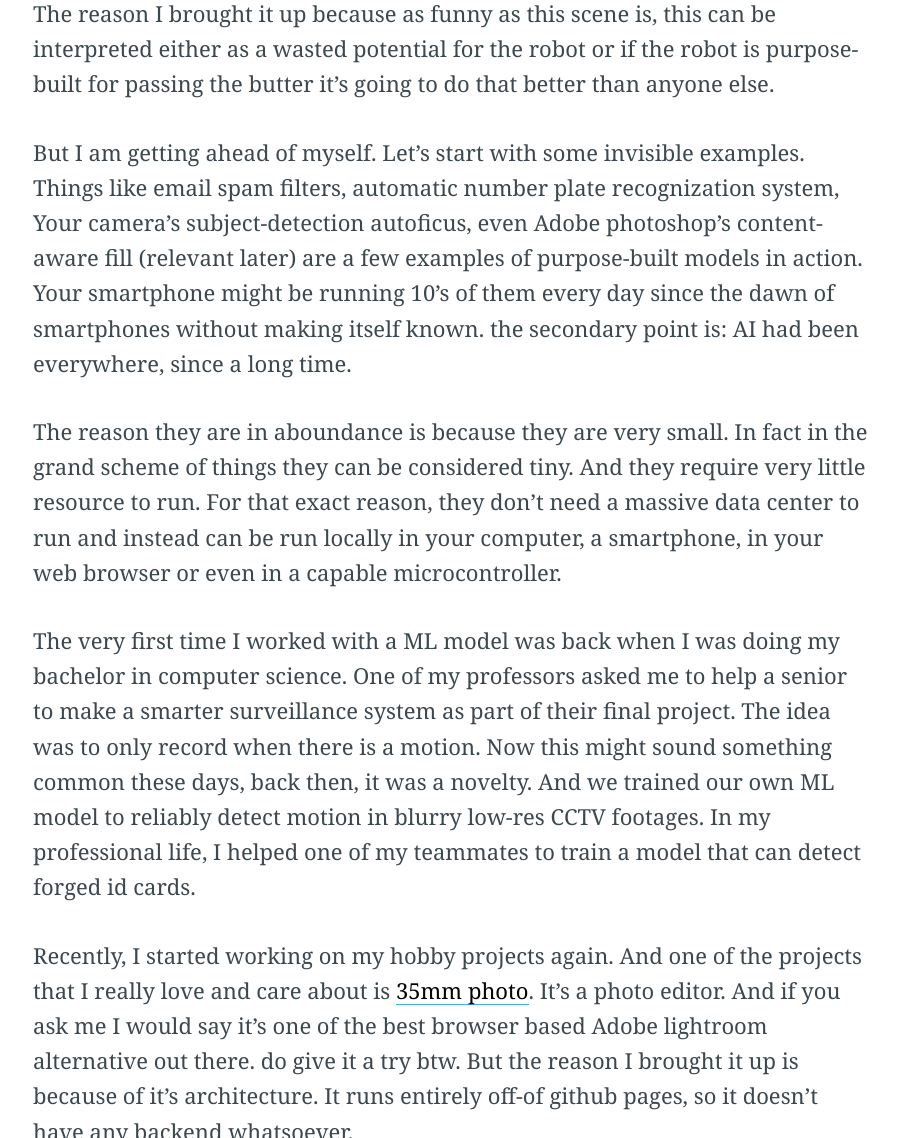
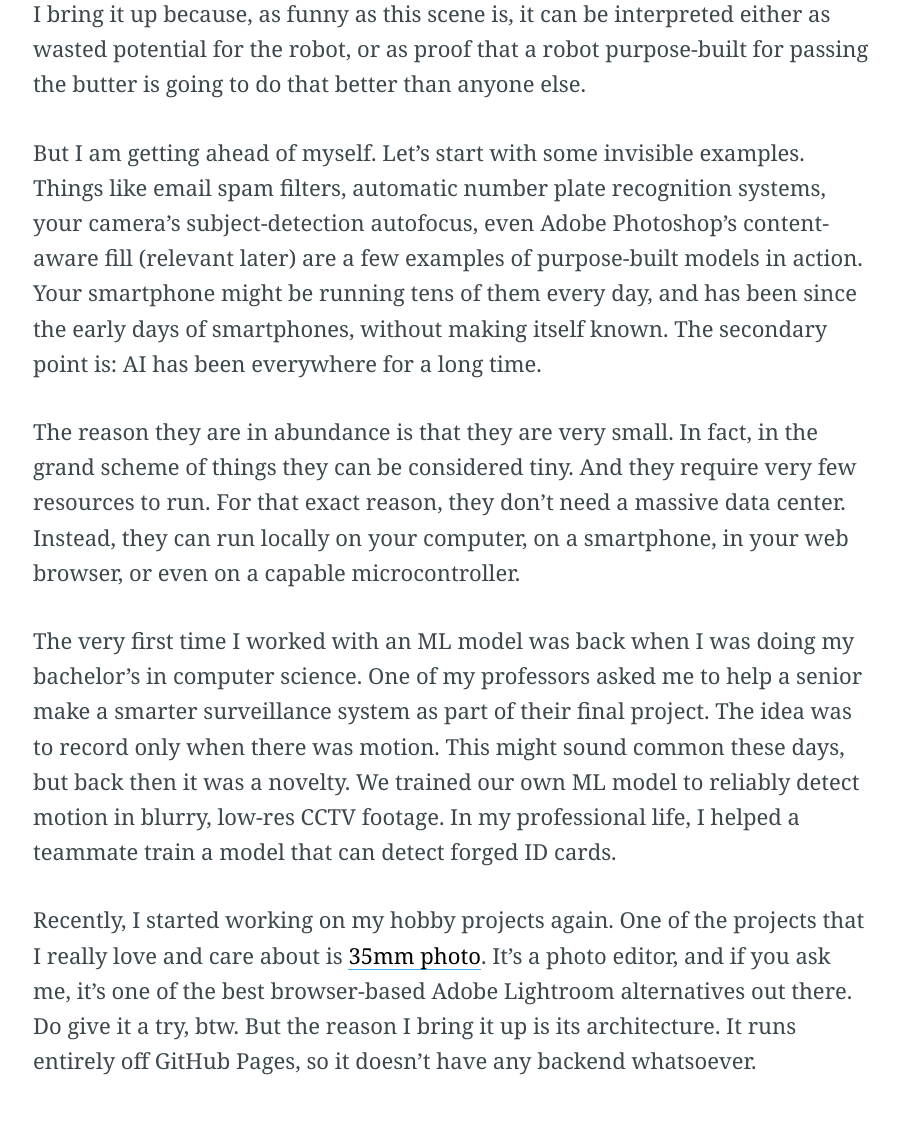
Before and after one commit to theanam/blog.anam.co, a Jekyll site: the page built from _posts/2026-10-11-purpose-built-small-models.md, in a window 1280 px wide and 1400 px high, scrolled down 1770 px, cut to the strip 262-1400 px from the top of the window. Shown: the whole strip, without its empty margins (187-1086 px from the left). Built offline with Jekyll 4.4.1, drawn with Linux system fonts in a browser that asks for light colours; nearby versions of some CDN libraries; some of the changed text lies outside the part shown.

Commit message:
post profread typo fix from claude. draft to prod

```diff
--- a/_posts/2026-10-11-purpose-built-small-models.md
+++ b/_posts/2026-10-11-purpose-built-small-models.md
@@ -1,52 +1,52 @@
 ---
-title: Purpose-bullt small local models deserve more love
+title: Purpose-built small local models deserve more love
 date: 2026-10-11
 image: /content/images/2026/butter_bot.jpeg
-excerpt: Applied AI these days do a very specific job with a large generalized model. Many times its not really necessary
+excerpt: Applied AI these days often does a very specific job with a large generalized model. Many times it's not really necessary.
 tags: ["english","ai"]
 ---
-Lets first set the premises here. AI as we know today is often referred to Large language models (LLM) like Claude, chatgpt or gemini. Many of the models we are going to talk about are not LLM. They are what I like to refer to as pre-llm defination of AI. And you might not have known of noticed that they had been part of our hardware and software since long before the first LLM was conceived. But again, this conversation is more relevant now because AI is a household name, and with agentic engineering, its now easier than ever to find or train a ML model that suits your needs perfectly. I will share my real life case studies on this as well.
+Let's first set the premises here. AI as we know it today often means large language models (LLMs) like Claude, ChatGPT or Gemini. Many of the models we are going to talk about are not LLMs. They are what I like to refer to as the pre-LLM definition of AI. And you might not have known or noticed that they have been part of our hardware and software since long before the first LLM was conceived. But again, this conversation is more relevant now because AI is a household name, and with agentic engineering, it's now easier than ever to find or train an ML model that suits your needs perfectly. I will share my real-life case studies on this as well.
 
-One of my favorite animated TV shows is Rick and Morty. In one of its episodes Rick makes a seemingly sentient robot on the dining table.
+One of my favorite animated TV shows is Rick and Morty. In one of its episodes, Rick builds a seemingly sentient robot on the dining table.
 
 **When the robot asks Rick:**
-what is my purpose?
+What is my purpose?
 
-**Rick answers:** you pass the butter.
+**Rick answers:** You pass butter.
 
 <iframe src="https://giphy.com/embed/Fsn4WJcqwlbtS" width="480" height="269" style="" frameBorder="0" class="giphy-embed" allowFullScreen></iframe>
 
 
-The reason I brought it up because as funny as this scene is, this can be interpreted either as a wasted potential for the robot or if the robot is purpose-built for passing the butter it's going to do that better than anyone else.
+I bring it up because, as funny as this scene is, it can be interpreted either as wasted potential for the robot, or as proof that a robot purpose-built for passing the butter is going to do that better than anyone else.
 
-But I am getting ahead of myself. Let's start with some invisible examples. Things like email spam filters, automatic number plate recognization system, Your camera's subject-detection autoficus, even Adobe photoshop's content-aware fill (relevant later) are a few examples of purpose-built models in action. Your smartphone might be running 10's of them every day since the dawn of smartphones without making itself known. the secondary point is: AI had been everywhere, since a long time.
+But I am getting ahead of myself. Let's start with some invisible examples. Things like email spam filters, automatic number plate recognition systems, your camera's subject-detection autofocus, even Adobe Photoshop's content-aware fill (relevant later) are a few examples of purpose-built models in action. Your smartphone might be running tens of them every day, and has been since the early days of smartphones, without making itself known. The secondary point is: AI has been everywhere for a long time.
 
-The reason they are in aboundance is because they are very small. In fact in the grand scheme of things they can be considered tiny. And they require very little resource to run. For that exact reason, they don't need a massive data center to run and instead can be run locally in your computer, a smartphone, in your web browser or even in a capable microcontroller.
+The reason they are in abundance is that they are very small. In fact, in the grand scheme of things they can be considered tiny. And they require very few resources to run. For that exact reason, they don't need a massive data center. Instead, they can run locally on your computer, on a smartphone, in your web browser, or even on a capable microcontroller.
 
-The very first time I worked with a ML model was back when I was doing my bachelor in computer science. One of my professors asked me to help a senior to make a smarter surveillance system as part of their final project. The idea was to only record when there is a motion. Now this might sound something common these days, back then, it was a novelty. And we trained our own ML model to reliably detect motion in blurry low-res CCTV footages. In my professional life, I helped one of my teammates to train a model that can detect forged id cards.
+The very first time I worked with an ML model was back when I was doing my bachelor's in computer science. One of my professors asked me to help a senior make a smarter surveillance system as part of their final project. The idea was to record only when there was motion. This might sound common these days, but back then it was a novelty. We trained our own ML model to reliably detect motion in blurry, low-res CCTV footage. In my professional life, I helped a teammate train a model that can detect forged ID cards.
 
-Recently, I started working on my hobby projects again. And one of the projects that I really love and care about is [35mm photo](https://35mm.photo/). It's a photo editor. And if you ask me I would say it's one of the best browser based Adobe lightroom alternative out there. do give it a try btw. But the reason I brought it up is because of it's architecture. It runs entirely off-of github pages, so it doesn't have any backend whatsoever.
+Recently, I started working on my hobby projects again. One of the projects that I really love and care about is [35mm photo](https://35mm.photo/). It's a photo editor, and if you ask me, it's one of the best browser-based Adobe Lightroom alternatives out there. Do give it a try, btw. But the reason I bring it up is its architecture. It runs entirely off GitHub Pages, so it doesn't have any backend whatsoever.
 
 ![35mm photo](/content/images/2026/35mm_logo.png)
 
-Initially I thought all the ambitious features I planned for this, specially things that involve AI might not be possible. But then I got an idea, how about I try using models that are small enough to run in a browser. And that's exactly what I did. and *It runs three in-browser models for three different tasks*.
+Initially I thought all the ambitious features I planned for this, especially things that involve AI, might not be possible. But then I got an idea: what if I tried using models that are small enough to run in a browser? And that's exactly what I did. *It runs three in-browser models for three different tasks*.
 
 ##### The first one is AI subject detection
-This is the first model I used. It uses the model [U²-Netp](https://github.com/xuebinqin/U-2-Net). I converted it from float32 to float16 precision and the model size shrinked down to **2.3MB**. With this 2.3MB model it can detect a wide range of subjects including humans, animals, cars etc. You can see it in action in the mask tool of the app. If you add a subject mask, it does a one-time model download and then runs the subject detection in the photo.
+This is the first model I used. It uses the model [U²-Netp](https://github.com/xuebinqin/U-2-Net). I converted it from float32 to float16 precision, and the model size shrank to **2.3MB**. With this 2.3MB model, it can detect a wide range of subjects including humans, animals, cars, etc. You can see it in action in the mask tool of the app. If you add a subject mask, it does a one-time model download and then runs the subject detection on the photo.
 
 ![Subject detection in action](/content/images/2026/feature-subject.png)
 
-##### Second model I brought in is for smart fill
-AI subject detection gave me so much confidence that I immediately started looking into AI cleanup/object deletion on a smart heal tool. I remember when Adobe introduced content-aware healing tool back around 2010 I was amazed! It was probably one of the early demonstrations of what AI is moving towards. So this feature or something that's close to it had always been in my wishlist for features. So I looked into multiple models that could potentially do it and ended up using [MI-GAN](https://github.com/Picsart-AI-Research/MI-GAN). This model is **14.2MB**. And it can remove quite large things from your photo gracefully. I was surprised at how well it works for its size.
+##### The second model I brought in is for smart fill
+AI subject detection gave me so much confidence that I immediately started looking into AI cleanup/object deletion for a smart heal tool. I remember when Adobe introduced content-aware fill back around 2010, I was amazed! It was probably one of the early demonstrations of what AI is moving towards. So this feature, or something close to it, had always been on my wishlist. I looked into multiple models that could potentially do it and ended up using [MI-GAN](https://github.com/Picsart-AI-Research/MI-GAN). This model is **14.2MB**, and it can remove quite large things from your photo gracefully. I was surprised at how well it works for its size.
 
 ![Smart fill](/content/images/2026/retouch-canoe.jpg)
 
-##### Third model I used is for upscaling images
-This I was not sure if it was possible. because I've upscaled images with models like gemini. So I went into it with low expectations. But then I found [Real-ESRGAN](https://github.com/xinntao/Real-ESRGAN). All together the model is **31.9MB** in size. but it can upscale a low-res image up to 4x its actual size. Even works on a cropped section of an image. And for the size and amount of resource it uses, it does a fair enough job.
+##### The third model I used is for upscaling images
+I was not sure this was possible, because I've upscaled images with general models like Gemini before. So I went into it with low expectations. I thought it won't do anything close to larger models. But then I found [Real-ESRGAN](https://github.com/xinntao/Real-ESRGAN). Altogether, the model is **31.9MB** in size, but it can upscale a low-res image up to 4x its original size. It even works on a cropped section of an image. For the size and amount of resources it uses, it does a fair enough job.
 
-But the time I spent on huggingface and github looking into small purpose built models the more they amazed me. There are hunderds of models for detection, enhancement or generation. And its now also easier than ever to test and build on top of them. Or if you are brave enough: Train your own.
+The more time I spent on Hugging Face and GitHub looking into small purpose-built models, the more they amazed me. There are hundreds of models for detection, enhancement or generation. And it's now easier than ever to test and build on top of them. Or, if you are brave enough, train your own.
 
-##### So how do I approach to find and use purpose built models.
-I think there are many frameworks and writeups on the "how" aspect of it, mostly technical details. I will share my thought process. When I come across a problem, the solutions I think of might involve the system to be smart. Now The question I ask myself is: Does it have to be generally smart of just have to be smart enough to do one thing very well. If the answer is: yeah one thing it is, then I would look for a small model first. If there is a model I would try using it. If there isn't I will check if I have enough data to train a model. If I do, I would estimate how diffucult or expensive it would be to train a model. If all of the above does not work Only then I would approach larger generic models.
+##### So how do I find and use purpose-built models?
+I think there are many frameworks and write-ups on the "how" aspect of it, mostly technical details. I will share my thought process. When I come across a problem, the solutions I think of might involve the system being smart. Now, the question I ask myself is: does it have to be generally smart, or just smart enough to do one thing very well? If the answer is "one thing," I look for a small model first. If there is one, I try using it. If there isn't, I check whether I have enough data to train a model. If I do, I estimate how difficult or expensive it would be to train one. If none of the above works, only then do I turn to larger general-purpose models.
 
-This approach so far helped me push the web browser to crazy lengths. Helped me ship features that would seem impossible from the browser, at least in the frontend itself. Do give them a try. It might help you too.
+This approach has helped me push the web browser to crazy lengths. It has helped me ship features that would seem impossible from the browser, at least in the frontend itself. Do give them a try. It might help you too.
```
Also changed, not shown: _drafts/purpose_built_local_models.md (deleted, +0 -52 lines).
